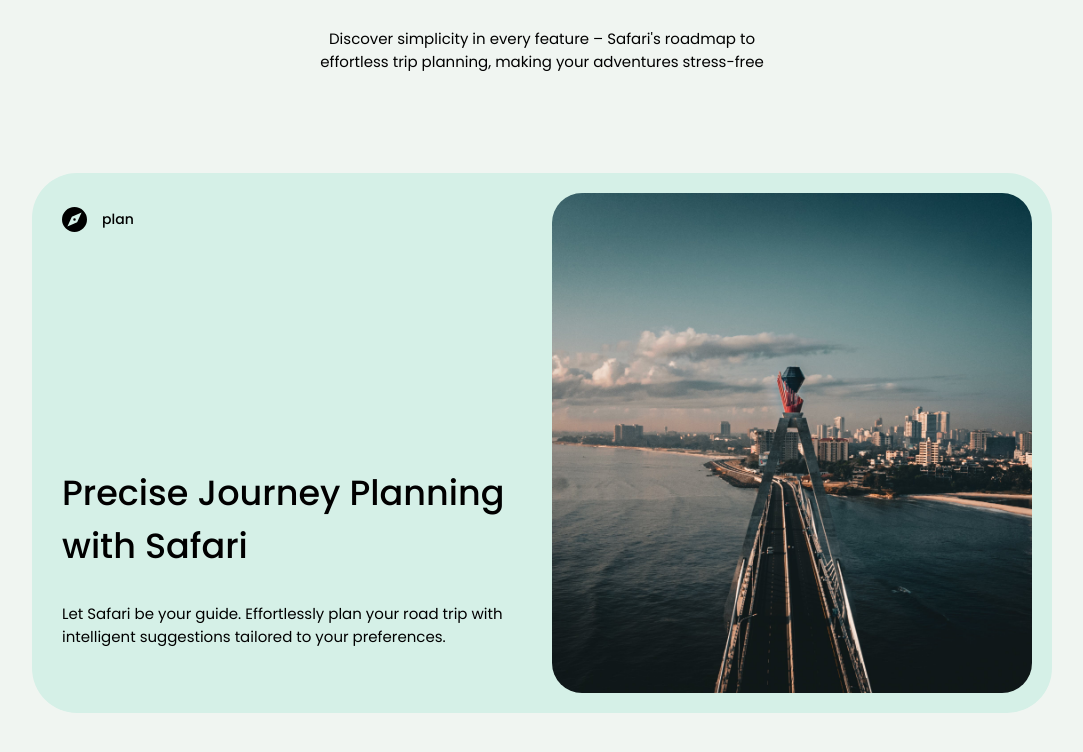
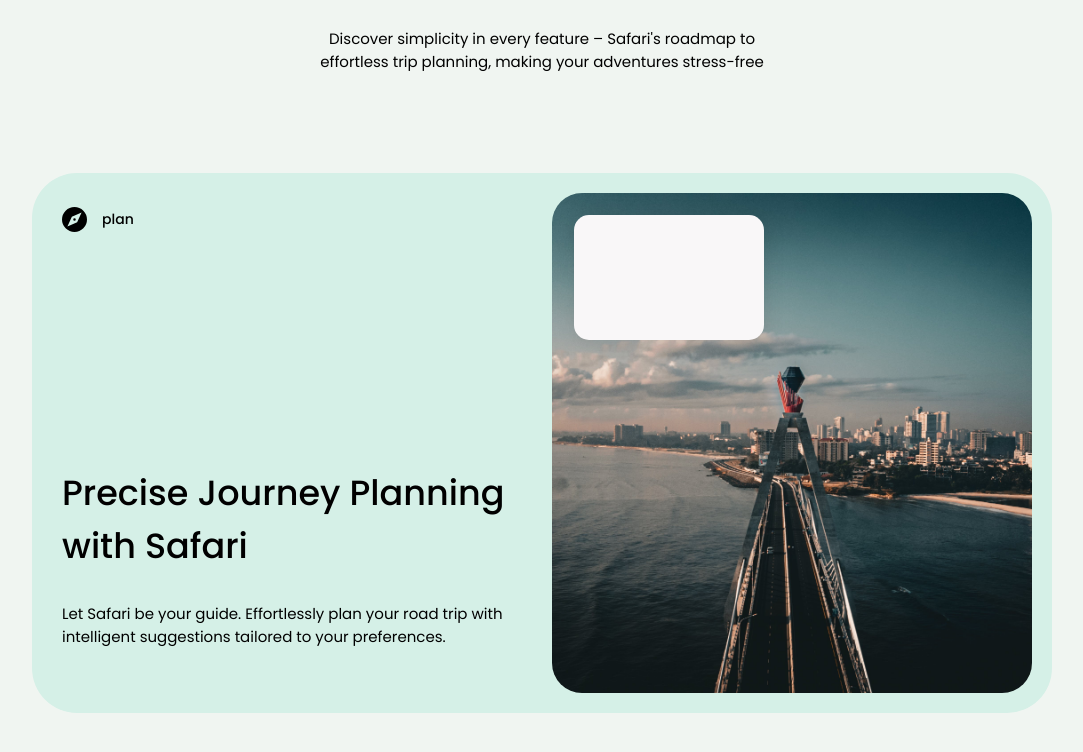
Before and after one commit to jovination/safari, a plain HTML site: page index.html in a window 1280 px wide. Shown: the part 972-1724 px from the top of the page, without its empty margins (98-1181 px from the left). Drawn offline with Linux system fonts and the light colour scheme.

Commit message:
few changes

```diff
--- a/css/style.css
+++ b/css/style.css
@@ -321,7 +321,6 @@ a span{
     width: 32px;
     height: 32px;
     border-radius: 50%;
-    background: gray;
 }
 .kenya-wrapper,.tanzania-wrapper,.uganda-wrapper{
     width: 100%;
@@ -466,9 +465,20 @@ a span{
     background-repeat: no-repeat;
     background-position: center;
     background-size: cover;
+    position: relative;
 }
 
 .explore-icon{
     width: 25px;
     height: 25px;
 }
+.extended-card{
+    width: 190px;
+    height: 125px;
+    background: #F9F7F8;
+    box-shadow: 1px 2px 20px 1px rgba(0, 0, 0, 0.10);
+    border-radius: 15px;
+    position: relative;
+    top: 22px;
+    right: -22px;
+}
--- a/index.html
+++ b/index.html
@@ -149,7 +149,9 @@
                             Let Safari be your guide. Effortlessly plan your road trip with intelligent suggestions tailored to your preferences.                        </p>
                      </div>
                     </div>
-                    <div class="right-col"></div>
+                    <div class="right-col">
+                        <div class="extended-card"></div>
+                    </div>
                  </div>
             </div>
         </main>
```
